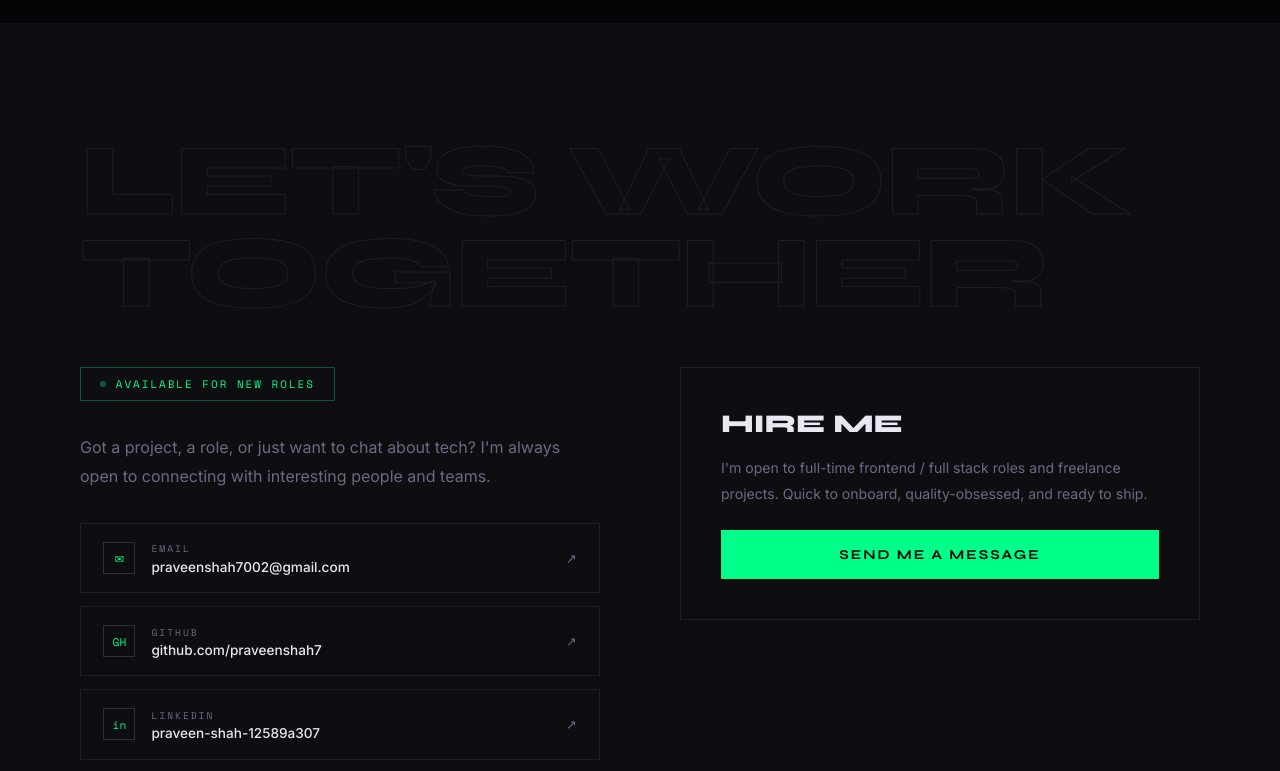
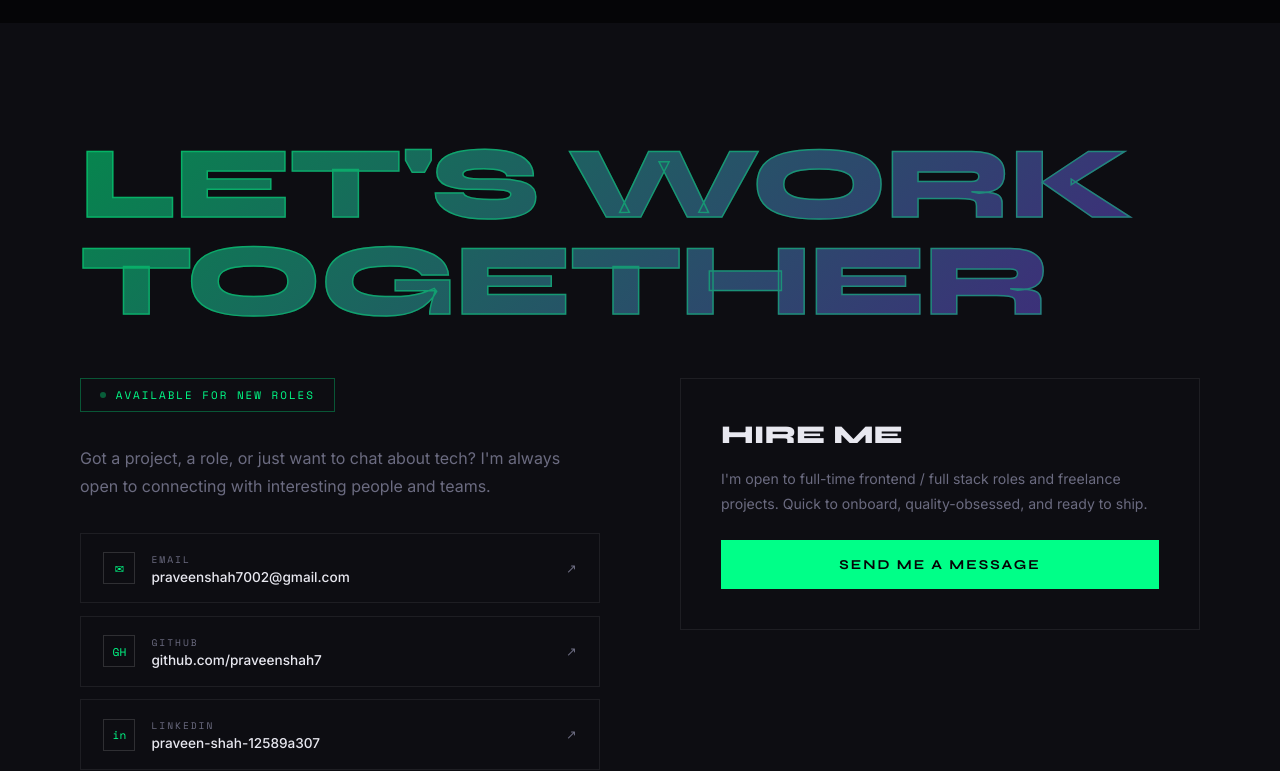
Before and after one commit to praveenshah7/New_Portfolio, a React (Create React App) app: page / in a window 1280 px wide. Shown: the part 4800-5571 px from the top of the page. Built offline with nearby package versions, Linux system fonts and the light colour scheme.

Commit message:
contact heading gradient color matching theme

```diff
--- a/src/components/Contact.js
+++ b/src/components/Contact.js
@@ -10,17 +10,20 @@ const links = [
 export default function Contact() {
   return (
     <section id="contact" style={{ padding: '7rem 5rem', background: '#0d0d12', overflow: 'hidden' }}>
-      <div style={{
+      <div className="contact-heading" style={{
         fontFamily: "'Syne', sans-serif", fontWeight: 800,
-        fontSize: 'clamp(3rem,8vw,7rem)', textTransform: 'uppercase',
-        letterSpacing: '-2px', lineHeight: 0.9,
-        color: 'transparent', WebkitTextStroke: '1px rgba(255,255,255,0.07)',
-        marginBottom: '3rem', userSelect: 'none',
+        fontSize: 'clamp(2.2rem,8vw,7rem)', textTransform: 'uppercase',
+        letterSpacing: '-2px', lineHeight: 0.95,
+        background: 'linear-gradient(135deg, rgba(0,255,136,0.5), rgba(124,58,237,0.5))',
+        WebkitBackgroundClip: 'text', WebkitTextFillColor: 'transparent',
+        backgroundClip: 'text',
+        WebkitTextStroke: '1.5px rgba(0,255,136,0.4)',
+        marginBottom: '3rem', userSelect: 'none', wordBreak: 'break-word',
       }}>
         Let's Work Together
       </div>
 
-      <div style={{ display: 'grid', gridTemplateColumns: '1fr 1fr', gap: '5rem', alignItems: 'start' }}>
+      <div className="contact-grid" style={{ display: 'grid', gridTemplateColumns: '1fr 1fr', gap: '5rem', alignItems: 'start' }}>
         <div>
           <div style={{ display: 'inline-flex', alignItems: 'center', gap: '.6rem', padding: '.5rem 1.2rem', border: '1px solid rgba(0,255,136,0.3)', fontFamily: "'Space Mono', monospace", fontSize: '.68rem', letterSpacing: '2px', color: '#00ff88', textTransform: 'uppercase', marginBottom: '2rem' }}>
             <span style={{ width: '6px', height: '6px', borderRadius: '50%', background: '#00ff88', display: 'inline-block', animation: 'blink 1.5s infinite' }} />
@@ -38,15 +41,16 @@ export default function Contact() {
                   display: 'flex', alignItems: 'center', justifyContent: 'space-between',
                   padding: '1.1rem 1.4rem', border: '1px solid rgba(255,255,255,0.07)',
                   textDecoration: 'none', color: '#e8e8f0', transition: 'border-color 0.2s, background 0.2s',
+                  flexWrap: 'wrap', gap: '.5rem',
                 }}
                 onMouseEnter={e => { e.currentTarget.style.borderColor = 'rgba(0,255,136,0.4)'; e.currentTarget.style.background = 'rgba(0,255,136,0.03)'; }}
                 onMouseLeave={e => { e.currentTarget.style.borderColor = 'rgba(255,255,255,0.07)'; e.currentTarget.style.background = 'transparent'; }}
               >
                 <div style={{ display: 'flex', alignItems: 'center', gap: '1rem' }}>
-                  <div style={{ width: '32px', height: '32px', display: 'flex', alignItems: 'center', justifyContent: 'center', border: '1px solid rgba(255,255,255,0.14)', fontFamily: "'Space Mono', monospace", fontSize: '.7rem', color: '#00ff88' }}>{link.icon}</div>
+                  <div style={{ width: '32px', height: '32px', display: 'flex', alignItems: 'center', justifyContent: 'center', border: '1px solid rgba(255,255,255,0.14)', fontFamily: "'Space Mono', monospace", fontSize: '.7rem', color: '#00ff88', flexShrink: 0 }}>{link.icon}</div>
                   <div>
                     <div style={{ fontFamily: "'Space Mono', monospace", fontSize: '.6rem', letterSpacing: '2px', color: '#6b6b80', textTransform: 'uppercase', marginBottom: '.2rem' }}>{link.label}</div>
-                    <div style={{ fontSize: '.85rem', fontWeight: 500 }}>{link.val}</div>
+                    <div style={{ fontSize: '.85rem', fontWeight: 500, wordBreak: 'break-word' }}>{link.val}</div>
                   </div>
                 </div>
                 <span style={{ color: '#6b6b80', fontSize: '.8rem' }}>↗</span>
@@ -75,13 +79,15 @@ export default function Contact() {
       </div>
 
       <style>{`
-  @keyframes blink{0%,100%{opacity:1}50%{opacity:0.2}}
-  @media(max-width:900px){
-    #contact { padding: 4rem 1.5rem !important; }
-    #contact > div:last-child { grid-template-columns: 1fr !important; gap: 2rem !important; }
-    #contact > div:first-child { font-size: clamp(2rem,8vw,4rem) !important; }
-  }
-`}</style>
+        @keyframes blink{0%,100%{opacity:1}50%{opacity:0.2}}
+        @media(max-width:900px){
+          #contact { padding: 4rem 1.5rem !important; }
+          .contact-grid { grid-template-columns: 1fr !important; gap: 2rem !important; }
+        }
+        @media(max-width:480px){
+          .contact-heading { -webkit-text-stroke: 1px rgba(0,255,136,0.4) !important; }
+        }
+      `}</style>
     </section>
   );
 }
```
